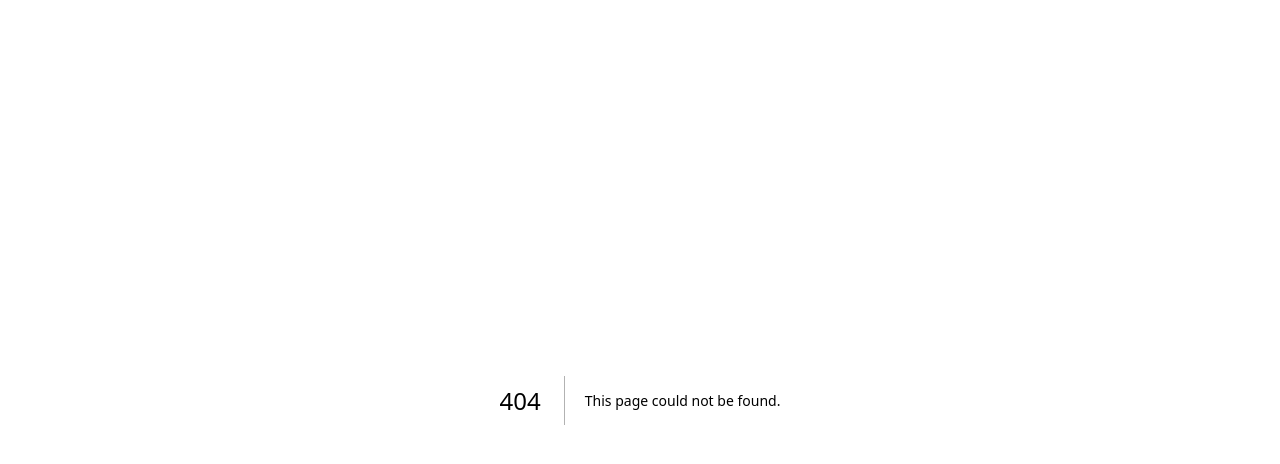
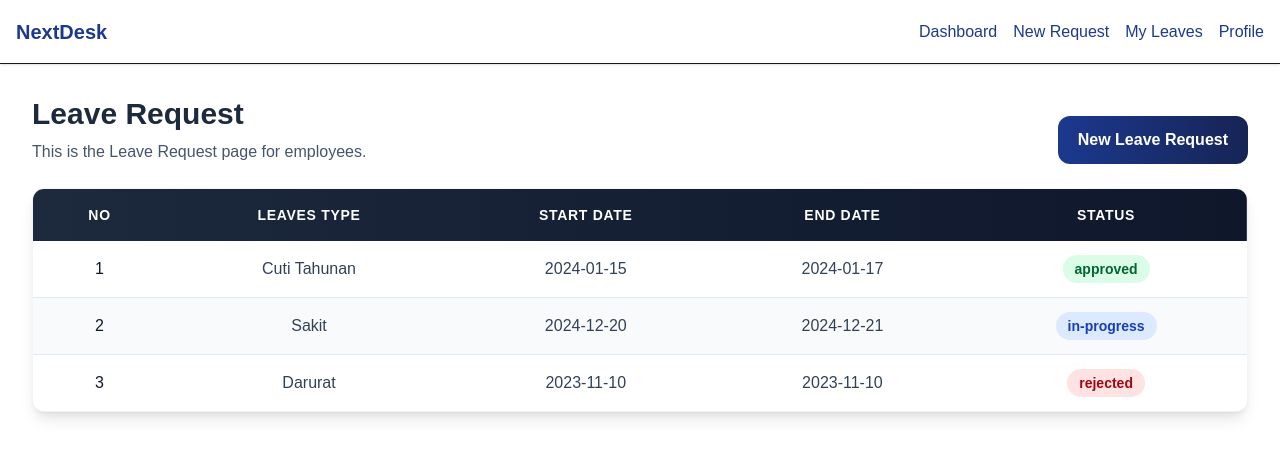
Before and after one commit to portgasalif/nextdesk, a Next.js app: page /leaveRequest in a window 1280 px wide. Before the commit this address had no page. Shown: the top 464 px of the page. Built offline with nearby package versions, Linux system fonts and the light colour scheme.

Commit message:
feat: Implement Leave Request page with loading state and leave data display

```diff
--- /dev/null
+++ b/src/app/(employee)/leaveRequest/page.tsx
@@ -0,0 +1,149 @@
+"use client";
+import { useState, useEffect } from "react";
+import { useRouter } from "next/navigation";
+import { MoonLoader } from "react-spinners";
+
+type Leave = {
+  id: number;
+  leaveType: string;
+  startDate: string;
+  endDate: string;
+  status: string;
+};
+export default function LeaveRequestPage() {
+  const [leaves, setLeaves] = useState<Leave[]>([]);
+  const [isFetching, setIsFetching] = useState(true);
+  const router = useRouter();
+
+  useEffect(() => {
+    setTimeout(() => {
+      setLeaves([
+        {
+          id: 1,
+          leaveType: "Cuti Tahunan",
+          startDate: "2024-01-15",
+          endDate: "2024-01-17",
+          status: "approved",
+        },
+        {
+          id: 2,
+          leaveType: "Sakit",
+          startDate: "2024-12-20",
+          endDate: "2024-12-21",
+          status: "in-progress",
+        },
+        {
+          id: 3,
+          leaveType: "Darurat",
+          startDate: "2023-11-10",
+          endDate: "2023-11-10",
+          status: "rejected",
+        },
+      ]);
+      setIsFetching(false);
+    }, 1000);
+  }, []);
+  const getStatusColor = (status: string) => {
+    switch (status) {
+      case "rejected":
+        return "bg-red-100 text-red-800";
+      case "in-progress":
+        return "bg-blue-100 text-blue-800";
+      case "approved":
+        return "bg-green-100 text-green-800";
+
+      default:
+        return "bg-gray-100 text-gray-800";
+    }
+  };
+  return (
+    <div className="max-w-7xl mx-auto p-8">
+      <div className="mb-6 flex justify-between items-end">
+        <div>
+          <h1 className="text-3xl font-bold mb-2 text-slate-800">
+            Leave Request
+          </h1>
+          <p className="text-slate-600">
+            This is the Leave Request page for employees.
+          </p>
+        </div>
+        <div>
+          <button
+            type="button"
+            className="text-white font-semibold py-3 px-5 w-full bg-gradient-to-r from-blue-900 to-blue-950 hover:from-blue-950 hover:to-blue-900 rounded-xl cursor-pointer "
+            onClick={() => router.push("/leaveRequest/new-leave")}
+          >
+            New Leave Request
+          </button>
+        </div>
+      </div>
+      <div className="bg-white shadow-lg rounded-xl overflow-hidden border border-gray-100 ">
+        <table className="w-full text-center">
+          <thead className="bg-gradient-to-r from-slate-800 to-slate-900">
+            <tr>
+              <th className="px-6 py-4 text-sm uppercase font-semibold tracking-wider text-white">
+                No
+              </th>
+              <th className="px-6 py-4 text-sm uppercase font-semibold tracking-wider text-white">
+                Leaves Type
+              </th>
+              <th className="px-6 py-4 text-sm uppercase font-semibold tracking-wider text-white">
+                Start Date
+              </th>
+              <th className="px-6 py-4 text-sm uppercase font-semibold tracking-wider text-white">
+                End Date
+              </th>
+              <th className="px-6 py-4 text-sm uppercase font-semibold tracking-wider text-white">
+                Status
+              </th>
+            </tr>
+          </thead>
+          {isFetching ? (
+            <tbody>
+              <tr>
+                <td colSpan={5} className="py-16">
+                  <div className="flex justify-center items-center">
+                    <MoonLoader color="#1e3a8a" size={60} />
+                  </div>
+                </td>
+              </tr>
+            </tbody>
+          ) : (
+            <tbody className="divide-y divide-slate-200">
+              {leaves.map((leave, index) => (
+                <tr
+                  className="even:bg-slate-50 hover:bg-slate-100 transition-all duration-200"
+                  key={leave.id}
+                >
+                  <td className="px-6 py-4 text-base text-slate-900 font-medium">
+                    {index + 1}
+                  </td>
+                  <td className="px-6 py-4 text-base text-slate-700 ">
+                    {leave.leaveType}
+                  </td>
+                  <td className="px-6 py-4 text-base text-slate-700 ">
+                    {leave.startDate}
+                  </td>
+                  <td className="px-6 py-4 text-base text-slate-700 ">
+                    {leave.endDate}
+                  </td>
+                  <td className="px-6 py-4 text-base text-slate-700 ">
+                    {
+                      <span
+                        className={`px-3 py-1.5 rounded-full font-semibold text-sm ${getStatusColor(
+                          leave.status
+                        )}`}
+                      >
+                        {leave.status}
+                      </span>
+                    }
+                  </td>
+                </tr>
+              ))}
+            </tbody>
+          )}
+        </table>
+      </div>
+    </div>
+  );
+}
--- a/src/components/AdminNavbar.tsx
+++ b/src/components/AdminNavbar.tsx
@@ -1,5 +1,7 @@
 "use client";
 import { useRouter } from "next/navigation";
+import Link from "next/link";
+
 export default function AdminNavbar() {
   const router = useRouter();
   const handleLogout = () => {
@@ -15,12 +17,12 @@ export default function AdminNavbar() {
         NextDesk Admin
       </h2>
       <div className="space-x-4 flex items-center text-blue-900">
-        <a
+        <Link
           href="/dashboardAdmin"
           className="hover:text-blue-500 transition-colors duration-200 "
         >
           Dashboard
-        </a>
+        </Link>
         <span
           className="text-gray-400 cursor-not-allowed"
           title="Feature coming soon"
--- a/src/components/EmployeeNavbar.tsx
+++ b/src/components/EmployeeNavbar.tsx
@@ -1,6 +1,7 @@
 "use client";
+import Link from "next/link";
+
 export default function EmployeeNavbar() {
-
   return (
     <nav className="bg-white shadow border-b flex justify-between items-center p-4 h-16">
       <h2
@@ -10,24 +11,30 @@ export default function EmployeeNavbar() {
         NextDesk
       </h2>
       <div className="space-x-4 flex items-center text-blue-900">
-        <a
+        <Link
           href="/dashboardEmployee"
           className="hover:text-blue-500 transition-colors duration-200 "
         >
           Dashboard
-        </a>
-        <a
+        </Link>
+        <Link
           href="/dashboardEmployee/new-request"
           className="hover:text-blue-500 transition-colors duration-200 "
         >
           New Request
-        </a>
-        <a
+        </Link>
+        <Link
+          href="/leaveRequest"
+          className="hover:text-blue-500 transition-colors duration-200 "
+        >
+          My Leaves
+        </Link>
+        <Link
           href="/profileEmployee"
           className="hover:text-blue-500 transition-colors duration-200 "
         >
           Profile
-        </a>
+        </Link>
       </div>
     </nav>
   );
```
Also changed, not shown: .claude/settings.local.json.
